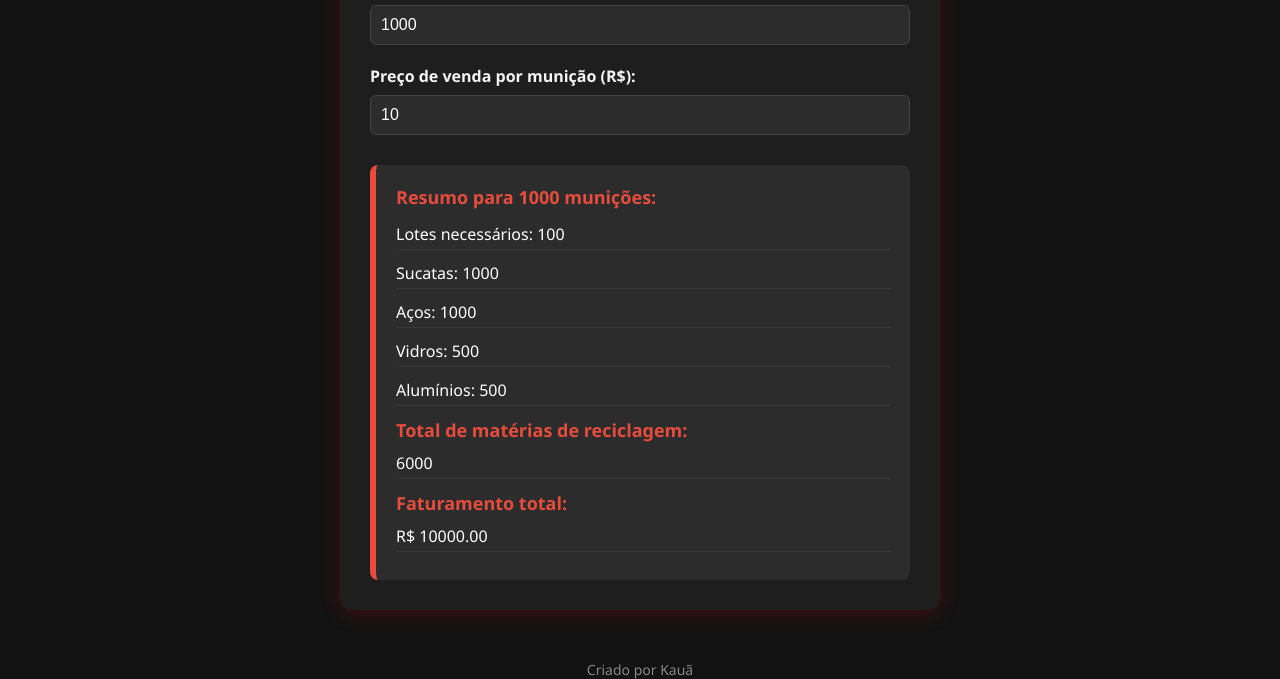
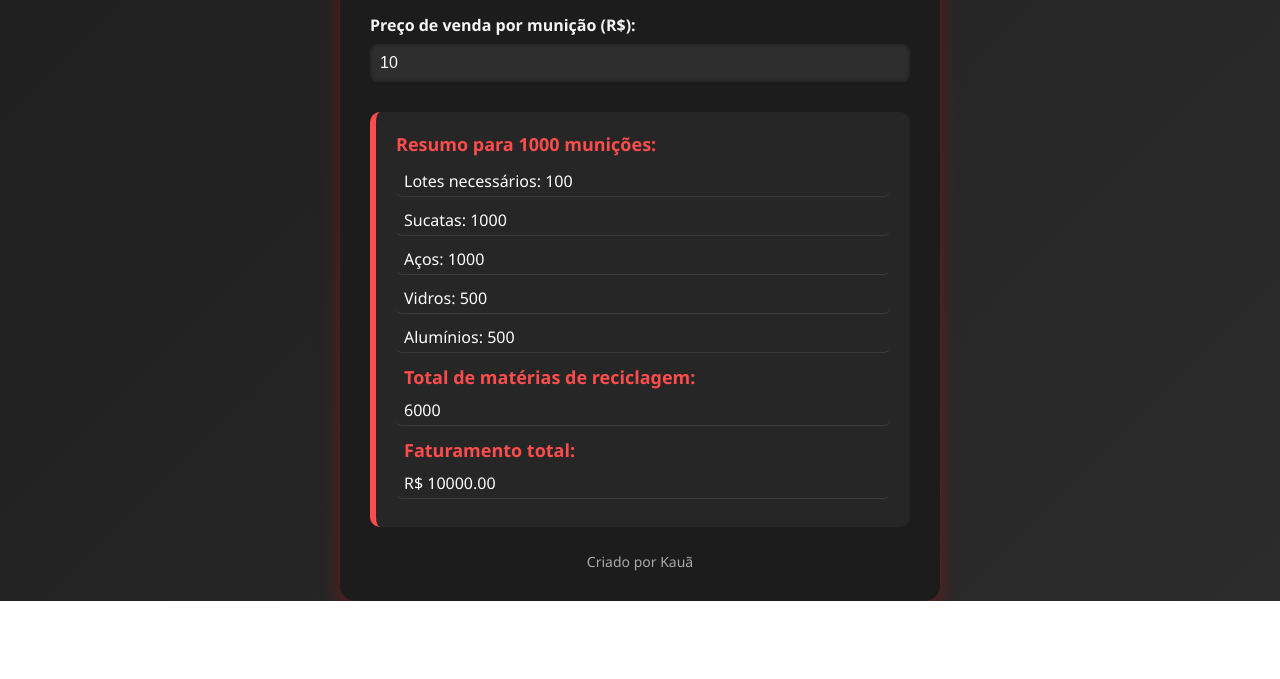
Before and after one commit to kauavuvus/cal, a plain HTML site: page index.html.html in a window 1280 px wide. Shown: the part 199-878 px from the top of the page. After the commit the page ends 800 px from the top, so only its background shows below. Drawn offline with Linux system fonts and the light colour scheme.

Commit message:
Add files via upload

```diff
--- a/index.html.html
+++ b/index.html.html
@@ -11,24 +11,28 @@
 
     body {
       font-family: 'Segoe UI', Tahoma, Geneva, Verdana, sans-serif;
-      background: #121212;
-      color: #f5f5f5;
       margin: 0;
       padding: 0;
+      background: linear-gradient(135deg, #1e1e1e 0%, #2c2c2c 100%);
+      color: #f5f5f5;
+      min-height: 100vh;
+      display: flex;
+      justify-content: center;
+      align-items: center;
     }
 
     .container {
+      width: 90%;
       max-width: 600px;
-      margin: 50px auto;
-      background: #1e1e1e;
+      background: #1c1c1c;
       padding: 30px;
-      border-radius: 12px;
-      box-shadow: 0 4px 20px rgba(255, 0, 0, 0.2);
+      border-radius: 15px;
+      box-shadow: 0 8px 20px rgba(255, 0, 0, 0.3);
     }
 
     h1 {
       text-align: center;
-      color: #e74c3c;
+      color: #ff4c4c;
       margin-bottom: 30px;
     }
 
@@ -43,45 +47,53 @@
       width: 100%;
       padding: 10px;
       margin-top: 8px;
-      border: 1px solid #444;
-      border-radius: 6px;
+      border: none;
+      border-radius: 8px;
       font-size: 16px;
-      background: #2c2c2c;
+      background: #2e2e2e;
       color: #fff;
+      box-shadow: inset 0 0 5px #00000055;
     }
 
     .result {
       margin-top: 30px;
       padding: 20px;
-      background: #2c2c2c;
-      border-left: 6px solid #e74c3c;
-      border-radius: 8px;
+      background: #262626;
+      border-left: 6px solid #ff4c4c;
+      border-radius: 10px;
       color: #fff;
     }
 
     .result strong {
       display: block;
       font-size: 18px;
-      color: #e74c3c;
+      color: #ff4c4c;
       margin-bottom: 10px;
     }
 
     .result p {
       margin: 8px 0;
-      padding: 4px 0;
+      font-size: 16px;
       border-bottom: 1px solid #3a3a3a;
-      font-size: 16px;
+      padding: 4px 8px;
+      transition: background 0.3s, transform 0.3s;
+      border-radius: 6px;
+    }
+
+    .result p:hover {
+      background: #333;
+      transform: translateX(5px);
     }
 
     footer {
       text-align: center;
-      margin-top: 40px;
+      margin-top: 25px;
       font-size: 14px;
-      color: #888;
+      color: #aaa;
     }
 
     input:focus {
-      outline: 2px solid #e74c3c;
+      outline: 2px solid #ff4c4c;
     }
   </style>
 </head>
@@ -96,11 +108,8 @@
     <input type="number" id="preco" value="10" step="0.01" min="0">
 
     <div class="result" id="resultado"></div>
+    <footer>Criado por Kauã</footer>
   </div>
-
-  <footer>
-    Criado por Kauã
-  </footer>
 
   <script>
     function calcular() {
@@ -114,7 +123,6 @@
       }
 
       const lotes = qtdMuni / 10;
-
       const sucata = lotes * 10;
       const aço = lotes * 10;
       const vidro = lotes * 5;
```
